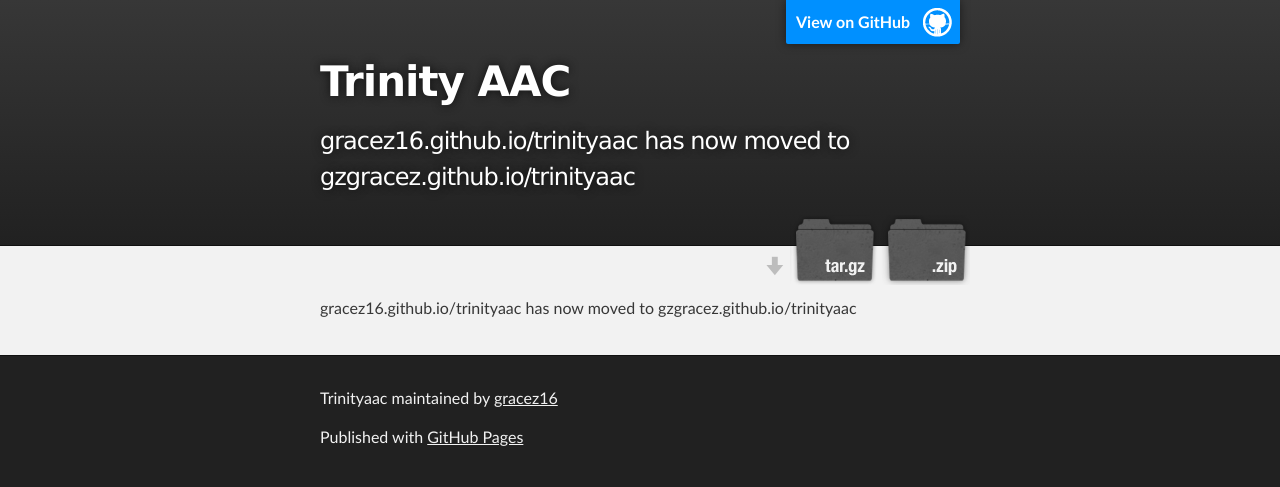
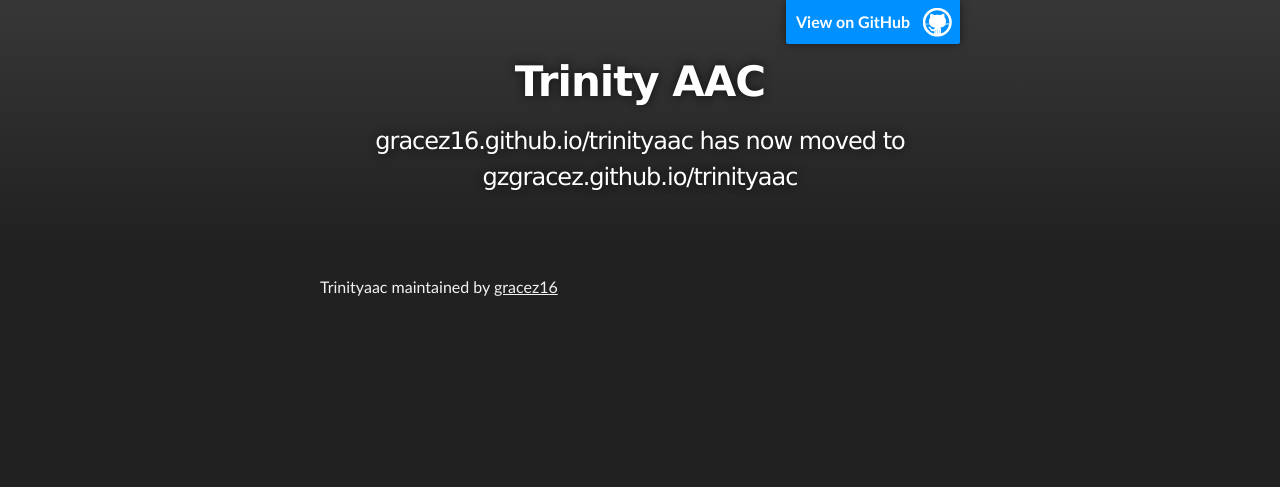
Before and after one commit to gracez16/trinityaac, a plain HTML site: page index.html in a window 1280 px wide. Drawn offline with Linux system fonts and the light colour scheme.

Commit message:
Update index.html

```diff
--- a/index.html
+++ b/index.html
@@ -8,7 +8,7 @@
 
     <link rel="stylesheet" type="text/css" media="screen" href="stylesheets/stylesheet.css">
 
-    <title>Trinityaac</title>
+    <title>Trinity AAC</title>
   </head>
 
   <body>
@@ -17,29 +17,17 @@
     <div id="header_wrap" class="outer">
         <header class="inner">
           <a id="forkme_banner" href="https://github.com/gracez16/trinityaac">View on GitHub</a>
-
+          <center>
           <h1 id="project_title">Trinity AAC</h1>
           <h2 id="project_tagline">gracez16.github.io/trinityaac has now moved to gzgracez.github.io/trinityaac</h2>
-
-            <section id="downloads">
-              <a class="zip_download_link" href="https://github.com/gracez16/trinityaac/zipball/master">Download this project as a .zip file</a>
-              <a class="tar_download_link" href="https://github.com/gracez16/trinityaac/tarball/master">Download this project as a tar.gz file</a>
-            </section>
+          </center>
         </header>
-    </div>
-
-    <!-- MAIN CONTENT -->
-    <div id="main_content_wrap" class="outer">
-      <section id="main_content" class="inner">
-        <p>gracez16.github.io/trinityaac has now moved to gzgracez.github.io/trinityaac</p>
-      </section>
     </div>
 
     <!-- FOOTER  -->
     <div id="footer_wrap" class="outer">
       <footer class="inner">
         <p class="copyright">Trinityaac maintained by <a href="https://github.com/gracez16">gracez16</a></p>
-        <p>Published with <a href="http://pages.github.com">GitHub Pages</a></p>
       </footer>
     </div>
 
```
